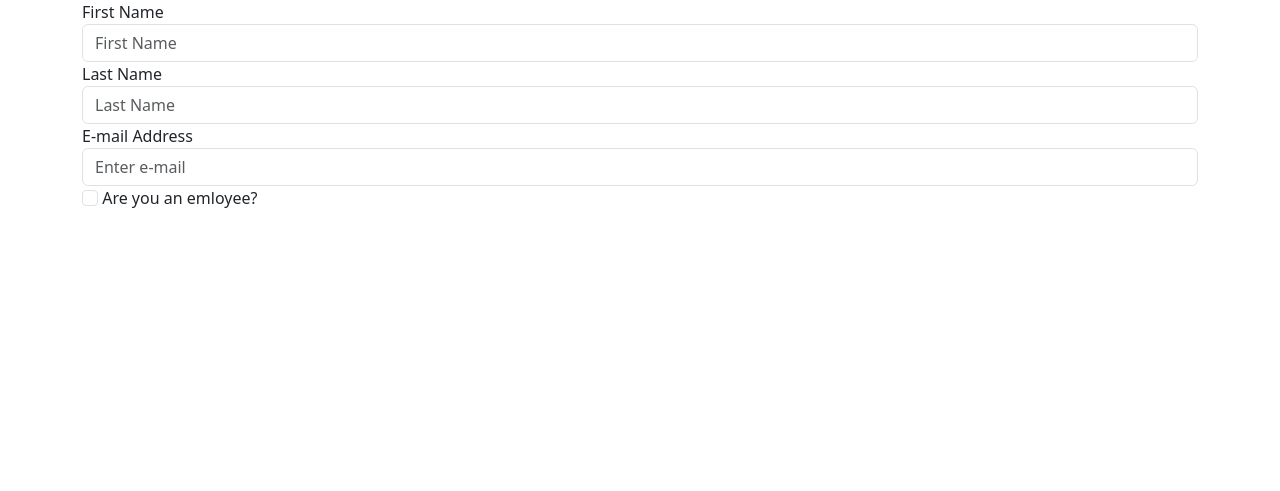
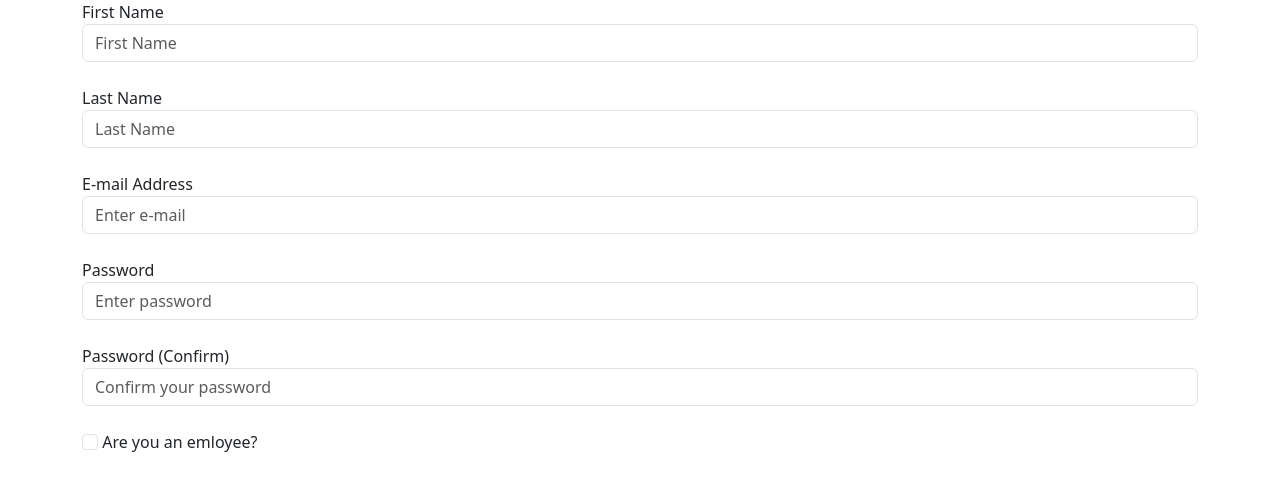
Before and after one commit to agarh16/Project_Ticketz, a Flask app: page /sign-up in a window 1280 px wide. Shown: the part 96-587 px from the top of the page. Run offline with Flask 3, Linux system fonts and the light colour scheme.

Commit message:
changes to signup script

```diff
--- a/website/templates/sign_up.html
+++ b/website/templates/sign_up.html
@@ -12,6 +12,7 @@
             id="firstName" name="firstName"
             placeholder="First Name"
         />
+        <br>
         <label for="lastName">Last Name</label>
         <input
             type="lastName"
@@ -19,6 +20,7 @@
             id="lastName" name="lastName"
             placeholder="Last Name"
         />
+        <br>
         <label for="email">E-mail Address</label>
         <input
             type="email"
@@ -26,6 +28,23 @@
             id="email" name="email"
             placeholder="Enter e-mail"
         />
+        <br>
+        <label for="password1">Password</label>
+        <input
+            type="password"
+            class="form-control"
+            id="password1"
+            placeholder="Enter password"
+            />
+        <br>
+        <label for="password2">Password (Confirm)</label>
+        <input
+            type="password"
+            class="form-control"
+            id="password2"
+            placeholder="Confirm your password"
+            />
+        <br>
         <input class="form-check-input" type="checkbox" value="TRUE" id="isEmployee">
         <label class="form-check-label" for="isEmployee">Are you an emloyee?</label>
     </div>
```
